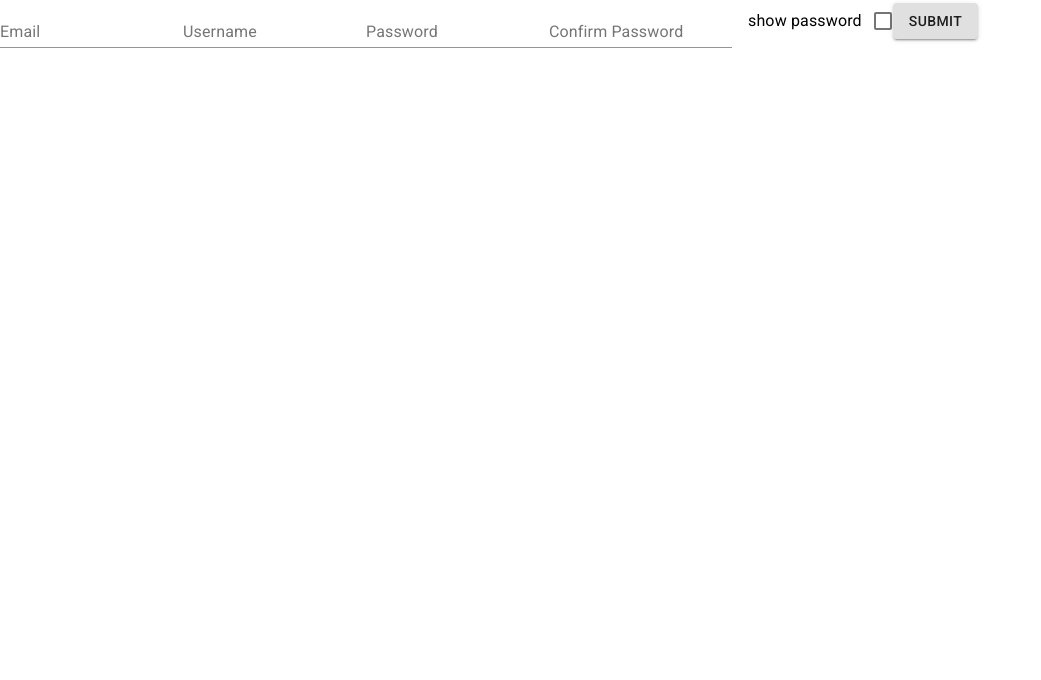
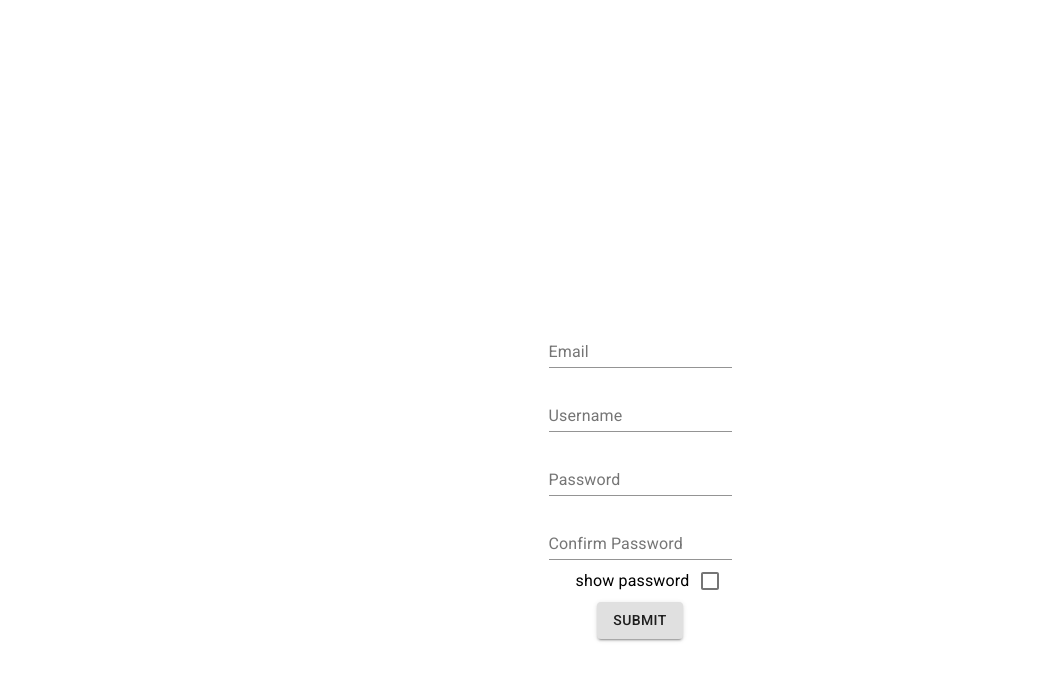
Before and after one commit to kingchan818/google-docs-clone, a React (Create React App) app in the folder client/: page /register in a window 1280 px wide. Shown: the top 680 px of the page, without its empty margins (0-1041 px from the left). Built offline with nearby package versions, Linux system fonts and the light colour scheme.

Commit message:
register page redesign

```diff
--- a/client/src/pages/Register.js
+++ b/client/src/pages/Register.js
@@ -2,7 +2,7 @@ import React, { useState } from 'react';
 import { useSelector, useDispatch } from 'react-redux';
 import { register } from '../redux/action/userAction';
 import styled from 'styled-components';
-import { TextField, Button, Checkbox, FormControlLabel } from '@material-ui/core';
+import { TextField, Button, Checkbox, FormControlLabel, Container, Grid, makeStyles } from '@material-ui/core';
 
 export default function Register() {
     const dispatch = useDispatch();
@@ -31,6 +31,9 @@ export default function Register() {
 
     return (
         <form onSubmit={(e) => submitFrom(e)}>
+            <RegisterForm>
+                <Grid container spacing="2" direction="column" justify="center" alignItems="center">
+                    <Grid item xs={12}>
                         <TextField
                             id="standard-basic"
                             label="Email"
@@ -38,6 +41,8 @@ export default function Register() {
                                 setEmail(e.target.value);
                             }}
                         />
+                    </Grid>
+                    <Grid item xs={12}>
                         <TextField
                             id="standard-basic"
                             label="Username"
@@ -45,6 +50,8 @@ export default function Register() {
                                 setUsername(e.target.value);
                             }}
                         />
+                    </Grid>
+                    <Grid item xs={12}>
                         <TextField
                             id="standard-basic"
                             type="password"
@@ -53,6 +60,8 @@ export default function Register() {
                                 setPassword(e.target.value);
                             }}
                         />
+                    </Grid>
+                    <Grid item xs={12}>
                         <TextField
                             id="confirmed_password"
                             type="password"
@@ -61,6 +70,8 @@ export default function Register() {
                                 setPassword1(e.target.value);
                             }}
                         />
+                    </Grid>
+                </Grid>
                 <FormControlLabel
                     value="top"
                     control={<Checkbox color="primary" />}
@@ -71,6 +82,15 @@ export default function Register() {
                 <Button type="submit" variant="contained" color="default">
                     Submit
                 </Button>
+            </RegisterForm>
         </form>
     );
 }
+
+const RegisterForm = styled.div`
+    display: flex;
+    padding: 20rem;
+    align-items: center;
+    flex-direction: column;
+    justify-content: center;
+`;
```
Lines whose indentation alone changed are shown as unchanged.
